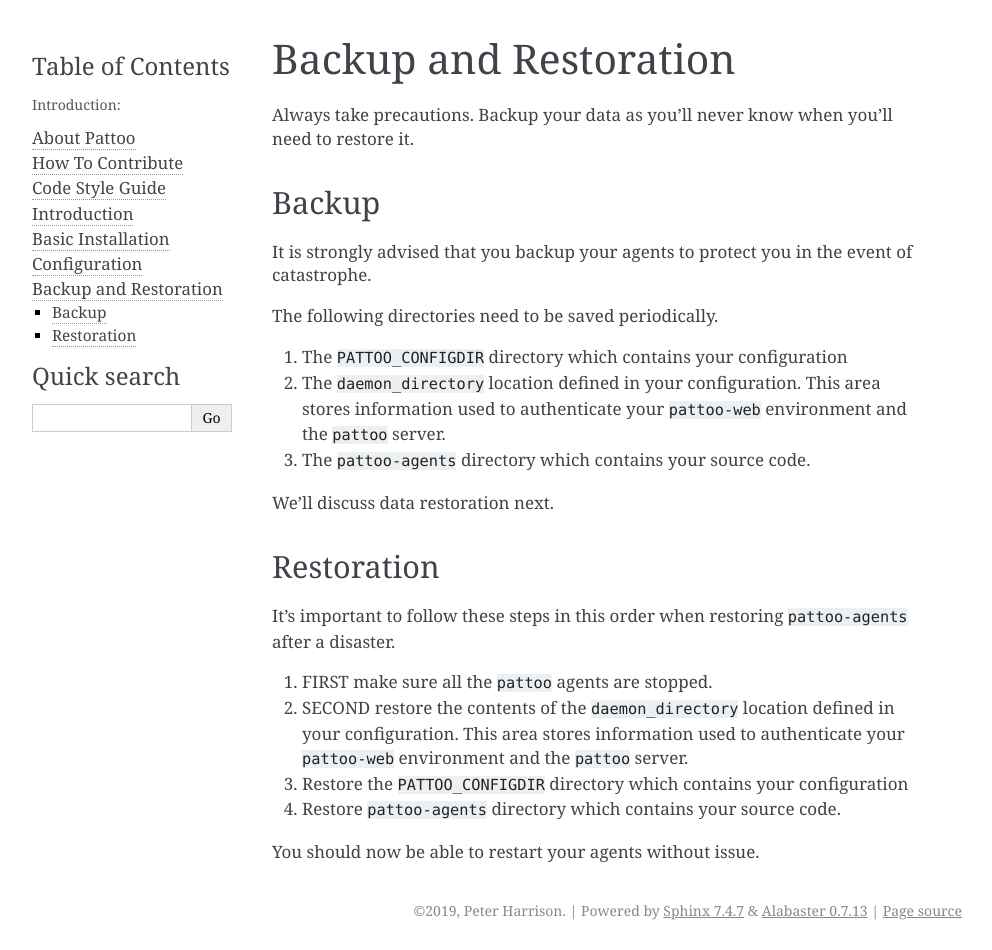
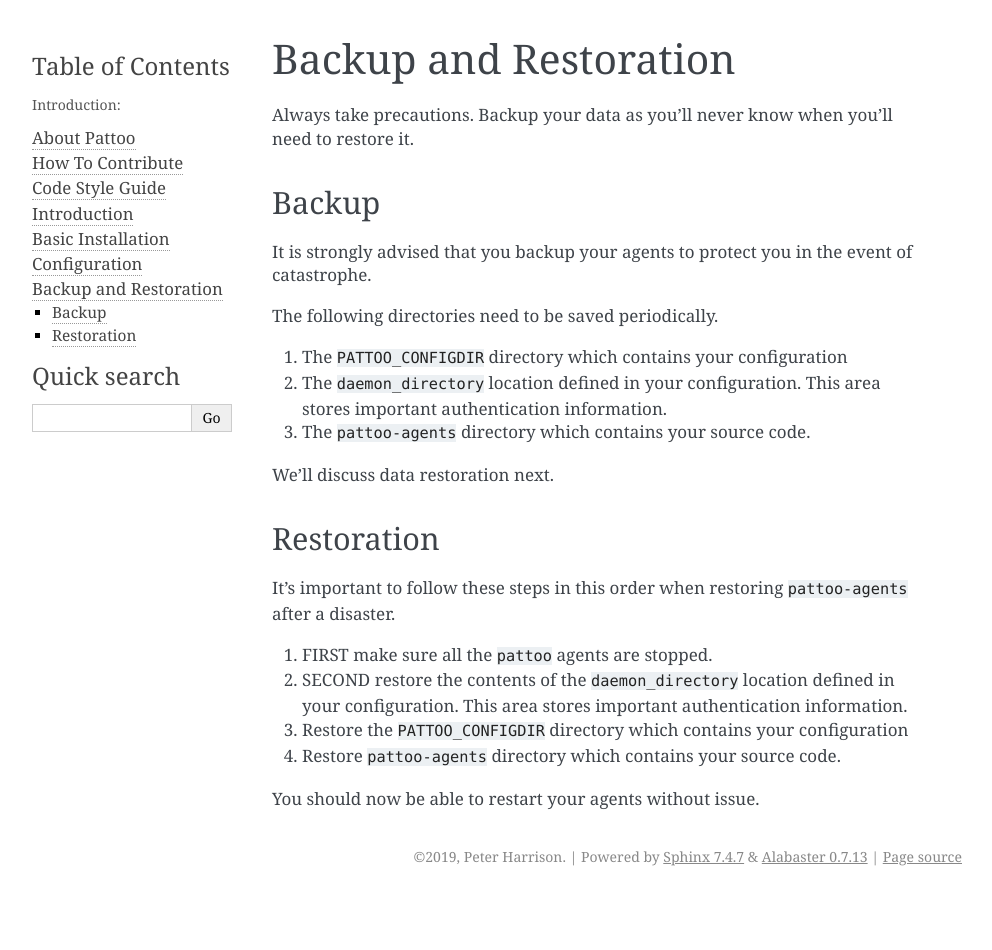
Before and after one commit to PalisadoesFoundation/pattoo-web, a Sphinx documentation site: the page built from docs/backup.rst, in a window 1280 px wide. Shown: the whole page, without its empty margins (148-1140 px from the left). Built offline with Sphinx 7.4.7, drawn with Linux system fonts in a browser that asks for light colours; pages that are not in the unit, such as notebooks, are missing from menus; after the commit the page ends 900 px from its top, so only the background shows below that.

```diff
--- a/docs/backup.rst
+++ b/docs/backup.rst
@@ -11,7 +11,7 @@
 The following directories need to be saved periodically.
 
 #. The ``PATTOO_CONFIGDIR`` directory which contains your configuration
-#. The ``daemon_directory`` location defined in your configuration. This area stores information used to authenticate your ``pattoo-web`` environment and the ``pattoo`` server.
+#. The ``daemon_directory`` location defined in your configuration. This area stores important authentication information.
 #. The ``pattoo-agents`` directory which contains your source code.
 
 We'll discuss data restoration next.
@@ -22,7 +22,7 @@
 It's important to follow these steps in this order when restoring ``pattoo-agents`` after a disaster.
 
 #. FIRST make sure all the ``pattoo`` agents are stopped.
-#. SECOND restore the contents of the ``daemon_directory`` location defined in your configuration. This area stores information used to authenticate your ``pattoo-web`` environment and the ``pattoo`` server.
+#. SECOND restore the contents of the ``daemon_directory`` location defined in your configuration. This area stores important authentication information.
 #. Restore the ``PATTOO_CONFIGDIR`` directory which contains your configuration
 #. Restore ``pattoo-agents`` directory which contains your source code.
 
```
